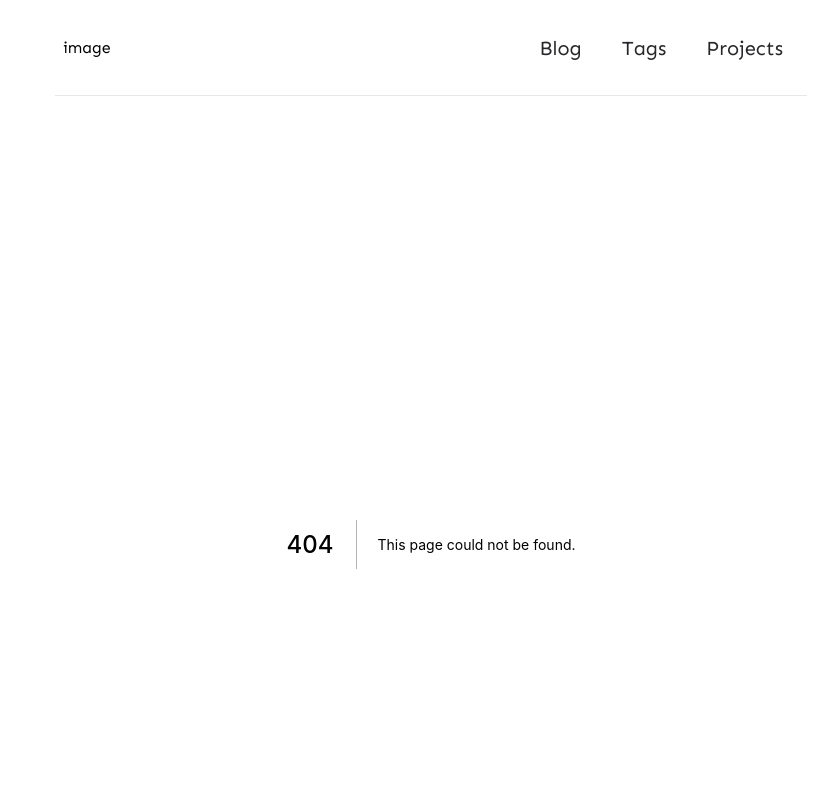
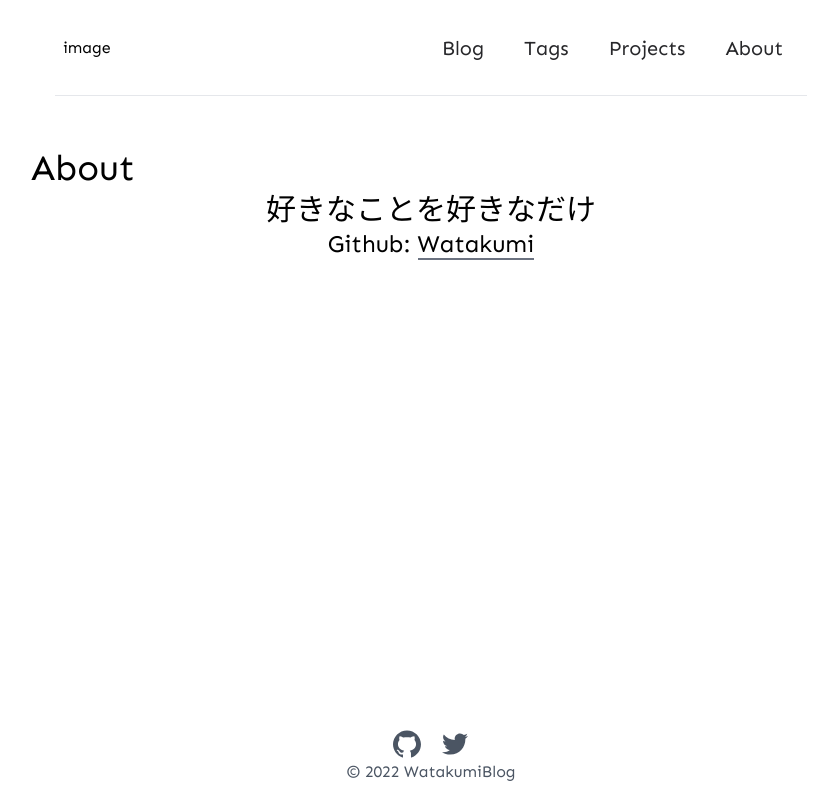
Before and after one commit to Watakumi/Watakumi-blog-next, a Next.js app: page /about in a window 1280 px wide. Before the commit this address had no page. Shown: the top 800 px of the page, without its empty margins (209-1023 px from the left). Built offline with nearby package versions, Linux system fonts and the light colour scheme.

Commit message:
aboutページの追加

```diff
--- a/components/Menu.tsx
+++ b/components/Menu.tsx
@@ -21,6 +21,11 @@ export function Menu(): JSX.Element {
               Projects
             </a>
           </Link>
+          <Link href="/about" passHref>
+            <a className="cursor-pointer rounded-md px-4 py-[0.10rem] text-xl text-zinc-800 duration-100 hover:bg-zinc-800 hover:text-white">
+              About
+            </a>
+          </Link>
         </div>
       </div>
       <MobileMenu />
--- /dev/null
+++ b/pages/about.tsx
@@ -0,0 +1,18 @@
+import Link from 'next/link';
+import { TitleContent } from '../components/TitleContent';
+
+export default function About() {
+  return (
+    <div>
+      <TitleContent title="About" />
+      <div className="flex flex-col items-center">
+        <h2 className="text-3xl">好きなことを好きなだけ</h2>
+        <Link href={'https://github.com/Watakumi'} passHref>
+          <a className="text-2xl">
+            Github: <span className="border-b-2 border-gray-500">Watakumi</span>
+          </a>
+        </Link>
+      </div>
+    </div>
+  );
+}
```
